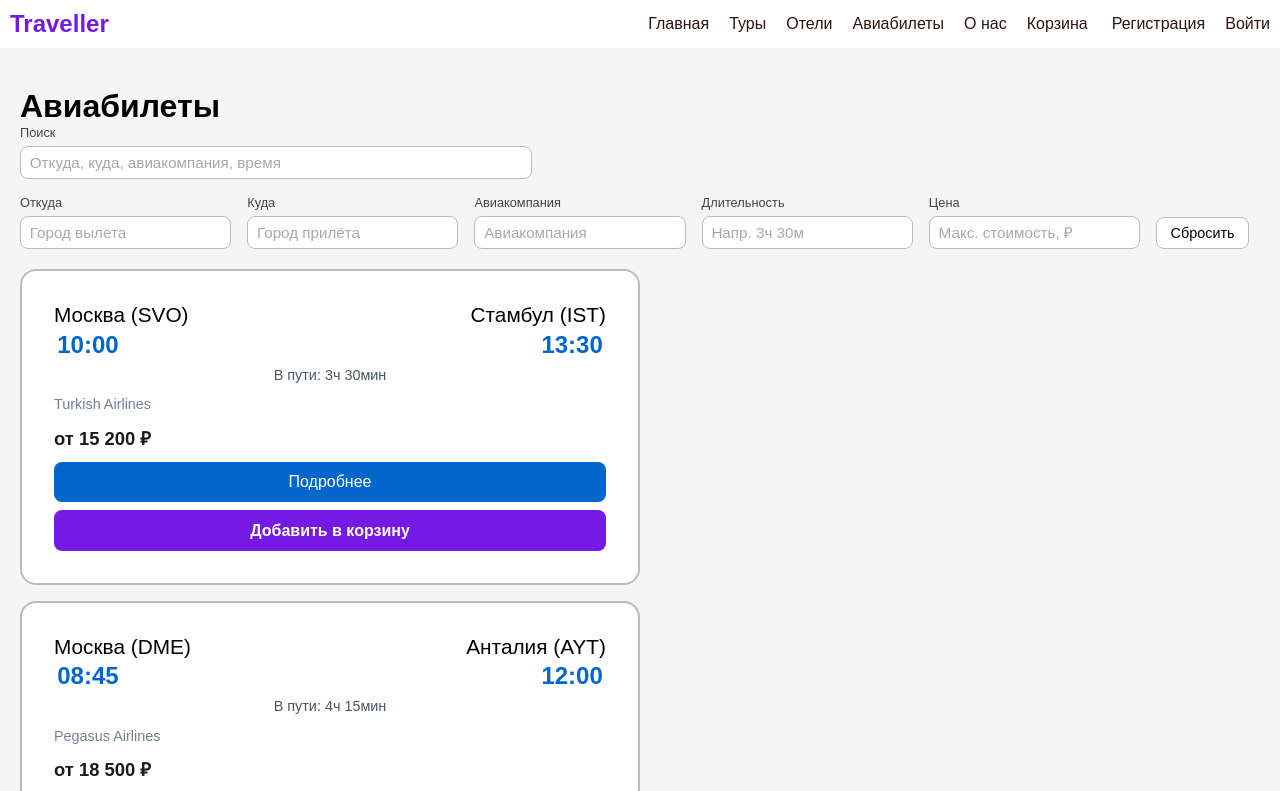
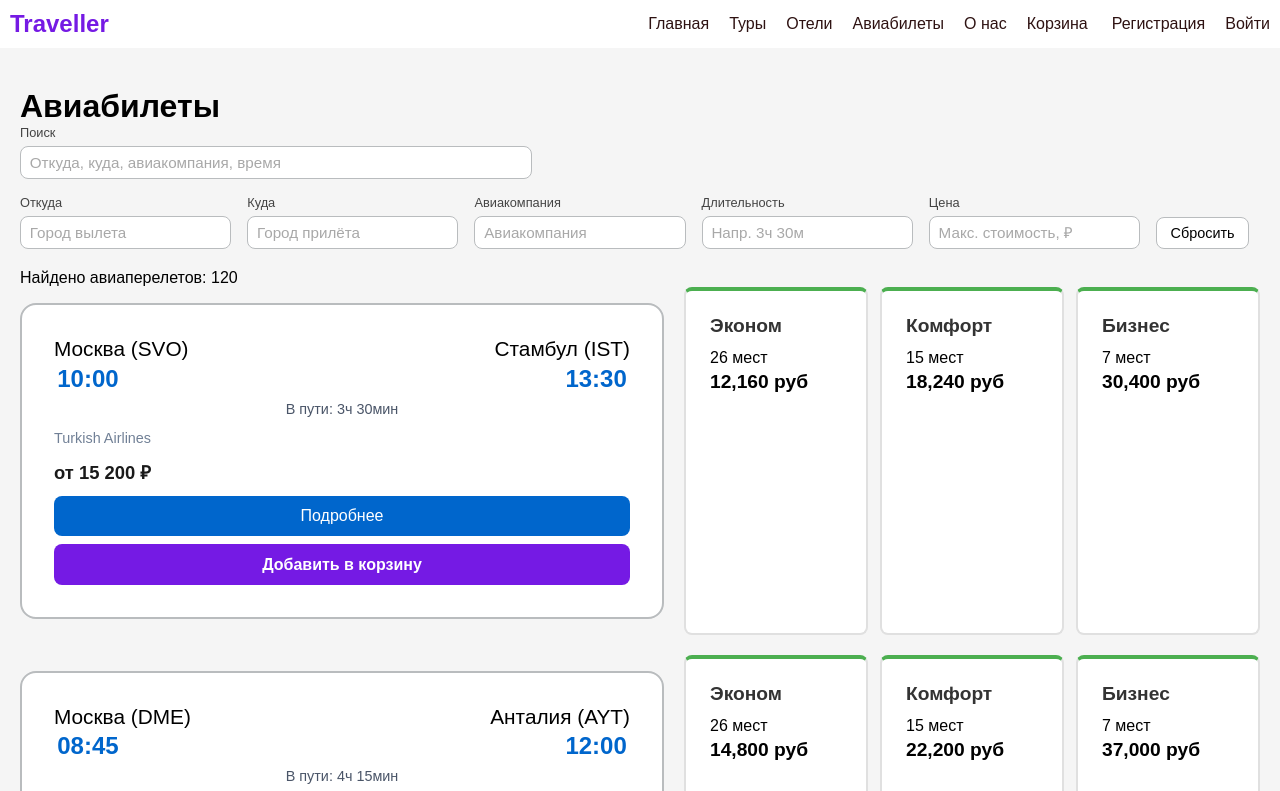
Before and after one commit to AuyLisa/Traveller-React-open-repo, a React (Vite) app: page /avia in a window 1280 px wide. Shown: the top 791 px of the page. Built offline with nearby package versions, Linux system fonts and the light colour scheme.

Commit message:
изменения на авиа странице

```diff
--- a/src/components/avia-card/AviaCard.css
+++ b/src/components/avia-card/AviaCard.css
@@ -1,4 +1,5 @@
 .aviacard {
+  flex: 1;
   background-color: #ffffff;
   border: 2px solid #b9bcbe;
   border-radius: 16px;
--- a/src/components/avia-card/AviaCard.jsx
+++ b/src/components/avia-card/AviaCard.jsx
@@ -2,7 +2,7 @@ import CardCartControls from '../card-cart-controls/CardCartControls';
 import { flightToCartPayload } from '../../utils/cartItemBuilders';
 import './AviaCard.css';
 
-function AviaCard( {avia} ) {
+function AviaCard( {avia, id} ) {
   return (
     <div className="aviacard">
 
@@ -23,7 +23,7 @@ function AviaCard( {avia} ) {
         <button type="button" className="aviacard__button">Подробнее</button>
         <CardCartControls
           type="flight"
-          itemId={avia.id}
+          itemId={id}
           payload={flightToCartPayload(avia)}
           variant="avia"
         />
--- /dev/null
+++ b/src/components/avia-classes/AviaClasses.css
@@ -0,0 +1,52 @@
+.avia-classes {
+  flex: 1;
+  display: flex;
+  gap: 12px;
+}
+
+.avia-class-card {
+  flex: 1;
+  background: #fff;
+  border: 2px solid #e0e0e0;
+  border-top: 4px solid #4CAF50;
+  border-radius: 8px;
+  padding: 1.5rem;
+  display: flex;
+  flex-direction: column;
+}
+
+.avia-class-card:hover {
+  box-shadow: 0 0.25rem 0.75rem rgba(0, 0, 0, 0.1);
+  transform: translateY(-0.125rem);
+}
+
+.avia-class-card__header {
+  display: flex;
+  align-items: center;
+  gap: 0.625rem;
+  margin-bottom: 0.75rem;
+}
+
+.avia-class-card__name {
+  font-weight: 600;
+  color: #333;
+  margin: 0;
+  font-size: 1.2rem;
+}
+
+.avia-class-card__details {
+  display: flex;
+  flex-direction: column;
+  gap: 0.25rem;
+  font-size: 1rem;
+}
+
+.class-card__seats {
+}
+
+.avia-class-card__price {
+  font-size: 1.2rem;
+  font-weight: 700;
+
+  margin-bottom: 0;
+}
--- /dev/null
+++ b/src/components/avia-classes/AviaClasses.jsx
@@ -0,0 +1,42 @@
+import './AviaClasses.css';
+
+function AviaClasses({ id, price, duration }) {
+  const classes = [
+    {
+      id: 'economy',
+      name: 'Эконом',
+      seats: '26 мест',
+      priceFrom: Math.floor(price * 0.8)
+    },
+    {
+      id: 'comfort',
+      name: 'Комфорт',
+      seats: '15 мест',
+      priceFrom: Math.floor(price * 1.2)
+    },
+    {
+      id: 'business',
+      name: 'Бизнес',
+      seats: '7 мест',
+      priceFrom: Math.floor(price * 2)
+    }
+  ];
+
+  return (
+    <div className="avia-classes">
+      {classes.map(cls => (
+        <div key={cls.id} className="avia-class-card">
+          <div className="avia-class-card__header">
+            <h4 className="avia-class-card__name">{cls.name}</h4>
+          </div>
+          <div className="avia-class-card__details">
+            <p className="avia-class-card__seats">{cls.seats}</p>
+            <p className="avia-class-card__price">{cls.priceFrom.toLocaleString()} руб</p>
+          </div>
+        </div>
+      ))}
+    </div>
+  );
+}
+
+export default AviaClasses;
--- a/src/pages/avia/Avia.css
+++ b/src/pages/avia/Avia.css
@@ -4,3 +4,15 @@
   color: #555;
   font-size: 0.95rem;
 }
+
+.avia__flights {
+  display: flex;
+  flex-direction: column;
+  gap: 20px;
+}
+
+.avia__row {
+  display: flex;
+  gap: 20px;
+  align-items: stretch;
+}
--- a/src/pages/avia/Avia.jsx
+++ b/src/pages/avia/Avia.jsx
@@ -2,6 +2,7 @@ import { useMemo, useState, useCallback } from 'react';
 import Layout from '../../components/layout/Layout';
 import AviaCard from '../../components/avia-card/AviaCard';
 import AviaToolbar from '../../components/avia-toolbar/AviaToolbar';
+import AviaClasses from '../../components/avia-classes/AviaClasses';
 import avias from '../../data/avia';
 import { filterAvias } from '../../utils/filterAvias';
 import './Avia.css';
@@ -61,7 +62,29 @@ function Avia() {
           Ничего не найдено. Измените запрос или нажмите «Сбросить».
         </p>
       ) : (
-        filtered.map((avia) => <AviaCard key={avia.id} avia={avia} />)
+        <>
+          <div className="avia__results">
+            Найдено авиаперелетов:
+            <span className="avia__count"> {filtered.length}</span>
+          </div>
+
+          <div className="avia__flights">
+            {filtered.map(avia => (
+            <div className="avia__row">
+              <AviaCard
+              key={avia.id}
+              id={avia.id}
+              avia={avia} />
+
+              <AviaClasses
+                key={avia.id}
+                id={avia.id}
+                price={avia.price}
+                duration={avia.duration}/>
+            </div>
+            ))}
+          </div>
+        </>
       )}
     </Layout>
   );
```
